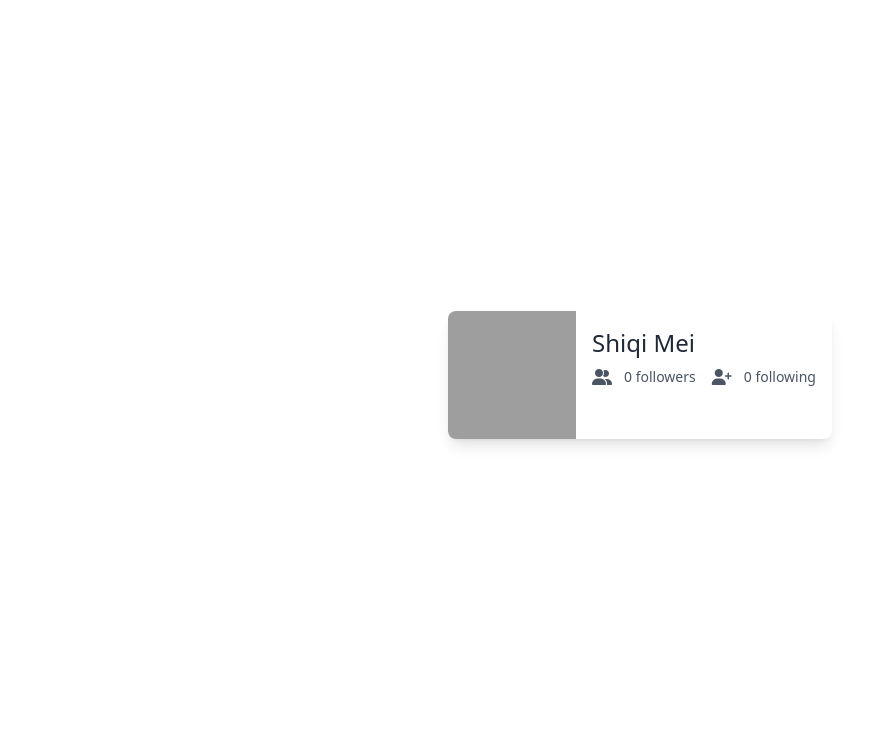
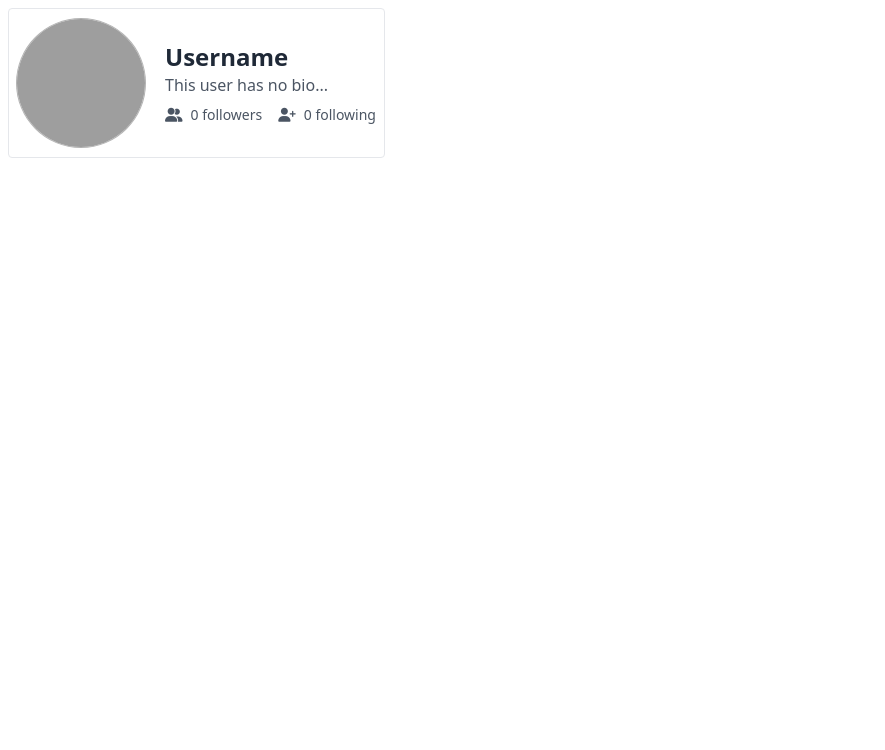
Before and after one commit to shiqimei/cascade, a Flask app: page /dashboard in a window 1280 px wide. Shown: the part 50-800 px from the top of the page, without its empty margins (0-885 px from the left). Run offline with Flask 3, Linux system fonts and the light colour scheme; data comes from the database, SQL or seed files in the repository; parts of the project's set-up code (start-up, migrations or seed data) failed here and were passed over; some libraries are stand-ins or nearby versions; grey boxes are pictures that could not be loaded.

Commit message:
Improve UserProfile

```diff
--- a/src/templates/dashboard.html
+++ b/src/templates/dashboard.html
@@ -33,20 +33,20 @@
             </div>
         </div>
     </nav>
-    <div class="main h-[calc(100vh-50px)] flex justify-center items-center">
-        <div class="profile-container bg-white shadow-lg rounded-lg overflow-hidden flex">
-            <img class="user-profile-avatar w-24 h-24 md:w-32 md:h-32 object-cover" src="path-to-avatar.jpg" alt="Profile Avatar">
-            <div class="p-4">
-                <h2 class="user-profile-username text-lg md:text-2xl text-gray-800">Shiqi Mei</h2>
-                <p class="user-profile-bio text-gray-600"></p>
+    <div class="main h-[calc(100vh-50px)] flex">
+        <div class="h-[150px] profile-container bg-white overflow-hidden flex items-center p-2 border border-color-[rgb(208, 215, 222)] rounded m-2">
+            <img class="user-profile-avatar w-[120px] h-[120px] rounded-full md:w-32 md:h-32 object-cover shadow-[0_0_0_1px_rgb(0,0,0,0.3)]" src="path-to-avatar.jpg" alt="Profile Avatar">
+            <div class="user-profile-info ml-5">
+                <h2 class="user-profile-username text-2xl font-bold text-gray-800">Username</h2>
+                <p class="user-profile-bio text-gray-600">This user has no bio...</p>
                 <div class="flex mt-2">
-                    <div class="flex items-center mr-4">
-                        <i class="fas fa-user-friends text-gray-600 mr-2"></i>
+                    <div class="flex items-center mr-4 text-sm">
+                        <i class="fas fa-user-friends text-gray-600 mr-1"></i>
                         <span class="ml-1 text-gray-600 text-sm"><span class="user-profile-followers">0</span>
                             followers</span>
                     </div>
-                    <div class="flex items-center">
-                        <i class="fas fa-user-plus text-gray-600 mr-2"></i>
+                    <div class="flex items-center text-sm">
+                        <i class="fas fa-user-plus text-gray-600 mr-1"></i>
                         <span class="ml-1 text-gray-600 text-sm"><span class="user-profile-following">0</span> following</span>
                     </div>
                 </div>
```
